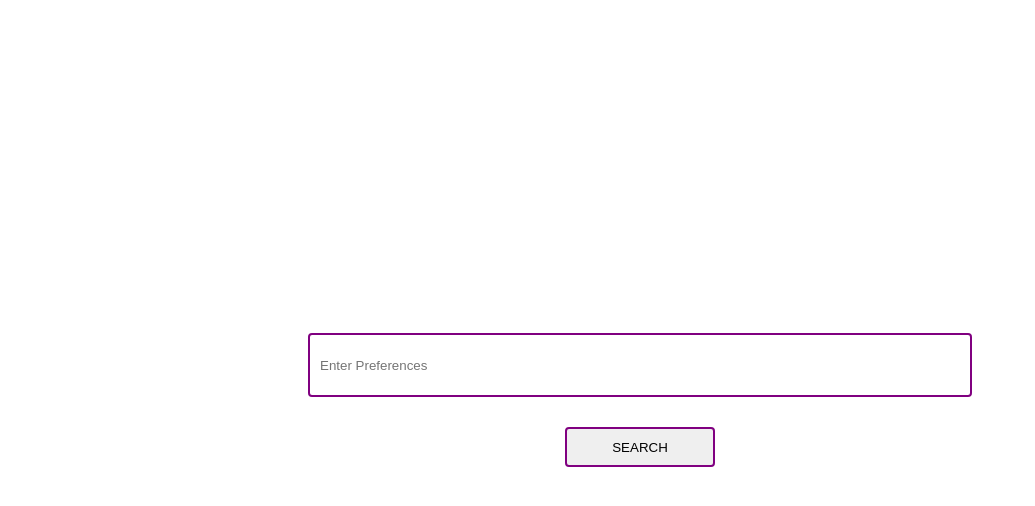
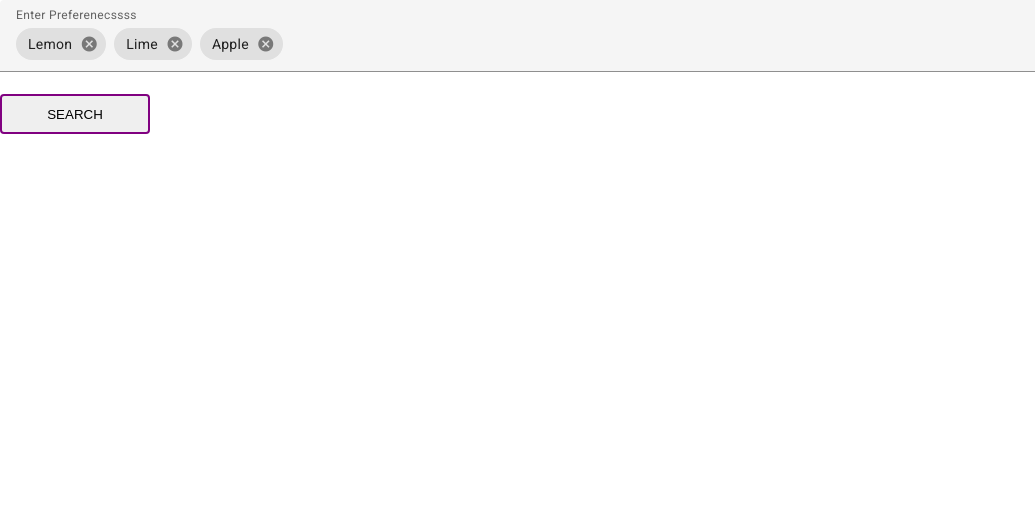
Before and after one commit to AwfulAlien/ShutterUp, an Angular app: page / in a window 1280 px wide. Shown: the top 506 px of the page, without its empty margins (0-1035 px from the left). Built offline with nearby package versions, Linux system fonts and the light colour scheme.

Commit message:
added mat chip functionality

```diff
--- a/src/app/prefs/prefs.component.css
+++ b/src/app/prefs/prefs.component.css
@@ -1,16 +1,20 @@
+.example-chip-list {
+    width: 100%;
+  }
+
 .prefs-container {
     width: 100vw;
     height: 100vh;
-    display: flex;
+    /* display: flex;
     justify-content: center;
-    align-items: center;
+    align-items: center; */
 }
 
 .prefs-inner-container {
-    width: 50vw;
-    display: flex;
+    /* width: 50vw; */
+    /* display: flex;
     flex-direction: column;
-    align-items: center;
+    align-items: center; */
 }
 
 input {
--- a/src/app/prefs/prefs.component.html
+++ b/src/app/prefs/prefs.component.html
@@ -1,6 +1,25 @@
 <div class="prefs-container">
     <div class="prefs-inner-container">
-        <input type="text" placeholder="Enter Preferences">
+
+        <mat-form-field class="example-chip-list">
+            <mat-label>Enter Preferenecssss </mat-label>
+            <mat-chip-grid #chipGrid aria-label="Enter preferences">
+                @for (preference of preferences; track preference) {
+                <mat-chip-row (removed)="remove(preference)" [editable]="true" (edited)="edit(preference, $event)"
+                    [aria-description]="'press enter to edit ' + preference.text">
+                    {{preference.text}}
+                    <button matChipRemove [attr.aria-label]="'remove ' + preference.text">
+                        <mat-icon>cancel</mat-icon>
+                    </button>
+                </mat-chip-row>
+                }
+                <input placeholder="New fruit..." [matChipInputFor]="chipGrid"
+                    [matChipInputSeparatorKeyCodes]="separatorKeysCodes" [matChipInputAddOnBlur]="addOnBlur"
+                    (matChipInputTokenEnd)="add($event)" />
+            </mat-chip-grid>
+        </mat-form-field>
+
+
         <input type="button" value="SEARCH">
     </div>
 </div>
--- a/src/app/prefs/prefs.component.ts
+++ b/src/app/prefs/prefs.component.ts
@@ -1,12 +1,66 @@
-import { Component } from '@angular/core';
+import { Component, inject } from '@angular/core';
+import { MatChipEditedEvent, MatChipInputEvent, MatChipsModule } from '@angular/material/chips';
+import { MatFormFieldModule } from '@angular/material/form-field';
+import { MatIconModule } from '@angular/material/icon';
+import {LiveAnnouncer} from '@angular/cdk/a11y';
+import {COMMA, ENTER} from '@angular/cdk/keycodes';
+
+
+export interface Preference {
+  text: string;
+}
 
 @Component({
   selector: 'app-prefs',
   standalone: true,
-  imports: [],
+  imports: [MatChipsModule, MatFormFieldModule, MatIconModule],
   templateUrl: './prefs.component.html',
   styleUrl: './prefs.component.css'
 })
 export class PrefsComponent {
 
+  addOnBlur = true;
+  readonly separatorKeysCodes = [ENTER, COMMA] as const;
+  preferences: Preference[] = [{text: 'Lemon'}, {text: 'Lime'}, {text: 'Apple'}];
+
+  announcer = inject(LiveAnnouncer);
+
+  add(event: MatChipInputEvent): void {
+    const value = (event.value || '').trim();
+
+    // Add our fruit
+    if (value) {
+      this.preferences.push({text: value});
+    }
+
+    // Clear the input value
+    event.chipInput!.clear();
+  }
+
+  remove(preference: Preference): void {
+    const index = this.preferences.indexOf(preference);
+
+    if (index >= 0) {
+      this.preferences.splice(index, 1);
+
+      this.announcer.announce(`Removed ${preference}`);
+    }
+  }
+
+  edit(preference: Preference, event: MatChipEditedEvent) {
+    const value = event.value.trim();
+
+    // Remove fruit if it no longer has a name
+    if (!value) {
+      this.remove(preference);
+      return;
+    }
+
+    // Edit existing fruit
+    const index = this.preferences.indexOf(preference);
+    if (index >= 0) {
+      this.preferences[index].text = value;
+    }
+  }
+
 }
```
